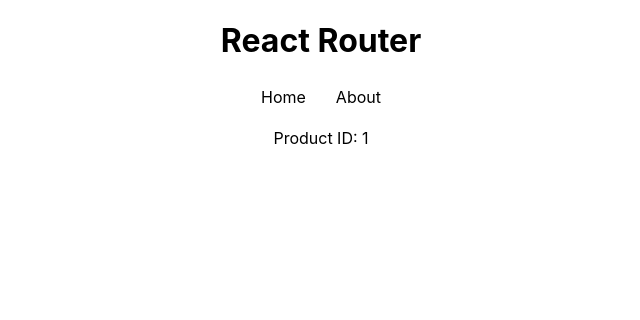
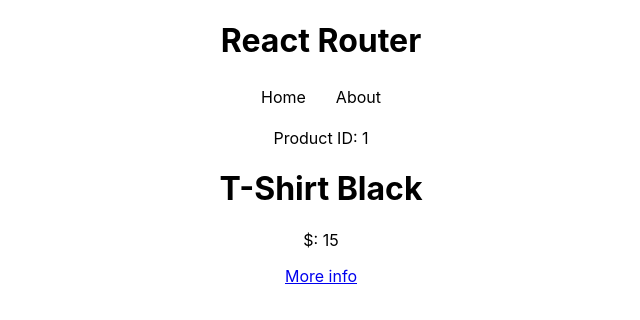
Before and after one commit to deyvisong/reactrouter, a React (Create React App) app: page /products/1 in a window 1280 px wide. Shown: the top 320 px of the page, without its empty margins (319-959 px from the left). Built offline with nearby package versions, Linux system fonts and the light colour scheme; data requests are answered from the project's data file.

Commit message:
Nested routes

```diff
--- a/src/App.js
+++ b/src/App.js
@@ -9,6 +9,7 @@
 import Home from "./pages/Home";
 import About from "./pages/About";
 import Product from "./pages/Product";
+import Info from "./pages/Info";
 
 function App() {
   return (
@@ -21,6 +22,8 @@
         <Routes>
           <Route path="/" element={<Home />} />
           <Route path="/about" element={<About />} />
+          {/* 6 - nested route */}
+          <Route path="/products/:id/info" element={<Info />} />
           {/* 4 - Dynamic routes */}
           <Route path="/products/:id" element={<Product />} />
         </Routes>
--- /dev/null
+++ b/src/pages/Info.js
@@ -0,0 +1,12 @@
+import { useParams } from "react-router-dom";
+
+const Info = () => {
+  const { id } = useParams();
+  return (
+    <div>
+      <h1>More information about the product: {id}</h1>
+    </div>
+  );
+};
+
+export default Info;
--- a/src/pages/Product.js
+++ b/src/pages/Product.js
@@ -1,12 +1,28 @@
 import { useParams } from "react-router-dom";
+import { useFetch } from "../hooks/useFetch";
+import { Link } from "react-router-dom";
 
 const Product = () => {
   // 4 - dynamic router
 
   const { id } = useParams();
+
+  // 5 - loading individual data
+  const url = "http://localhost:3000/products/" + id;
+  const { data: product, loading, error } = useFetch(url);
+  console.log(product);
   return (
     <>
       <p>Product ID: {id}</p>
+      {error && <p>An error occurred...</p>}
+      {loading && <p>Loading...</p>}
+      {product && (
+        <div>
+          <h1>{product.name}</h1>
+          <p>$: {product.price}</p>
+          <Link to={`/products/${product.id}/info`}>More info</Link>
+        </div>
+      )}
     </>
   );
 };
```
